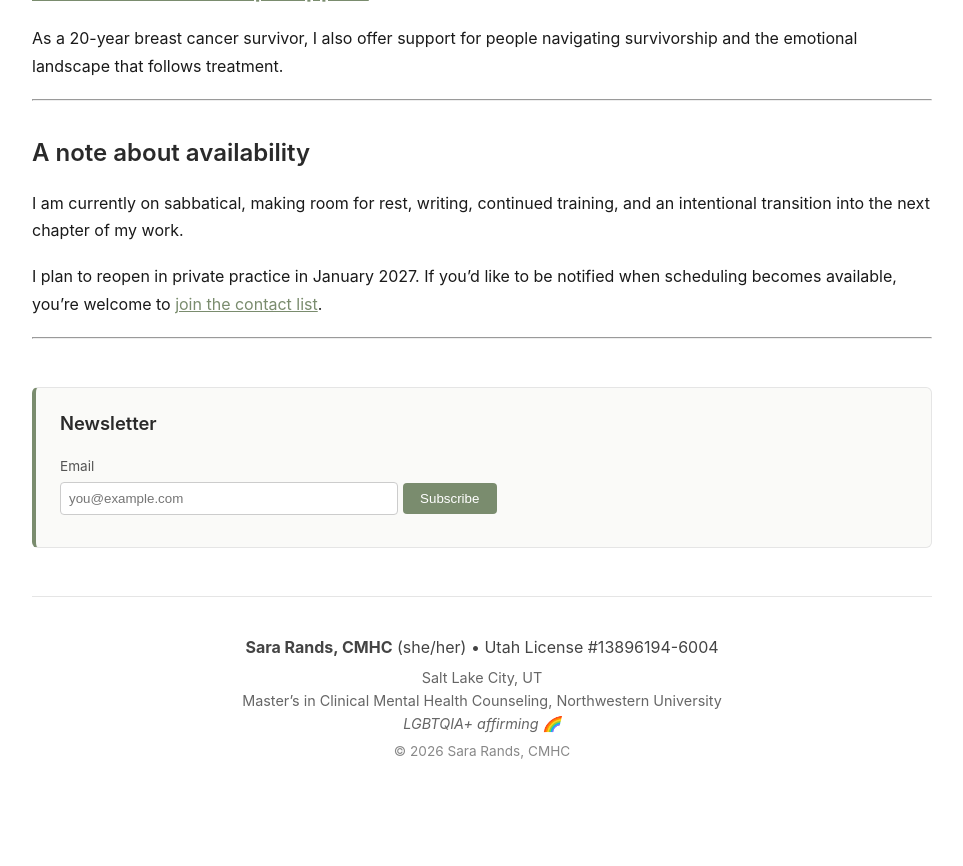
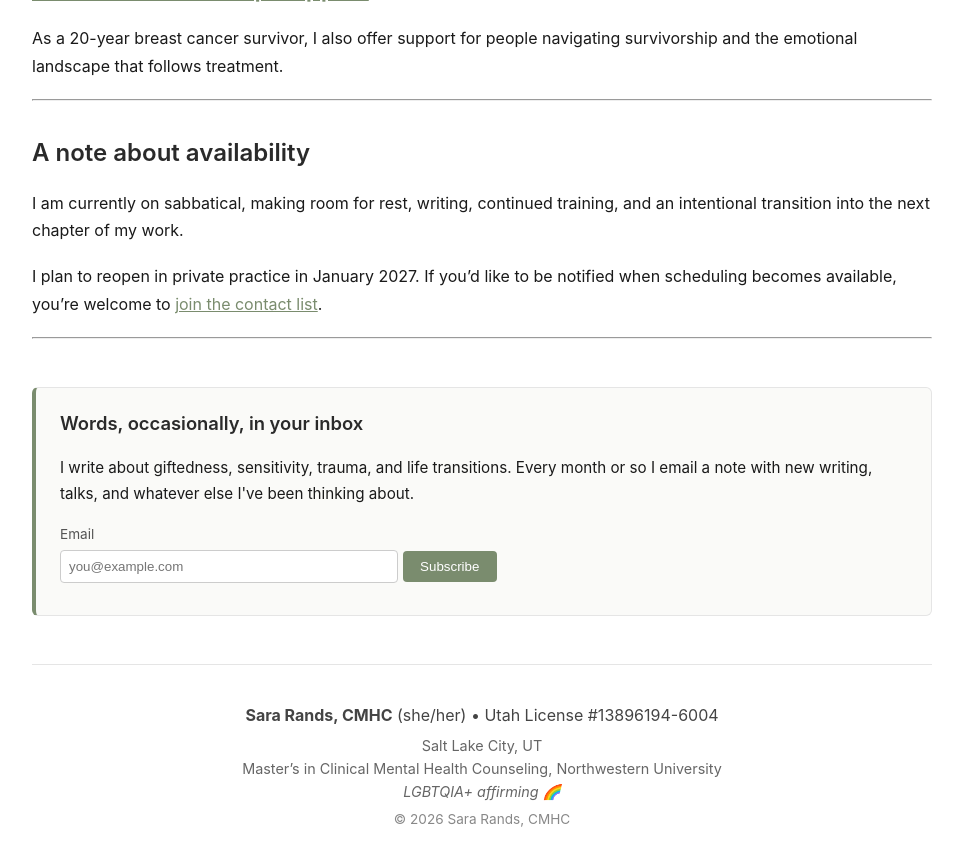
Before and after one commit to SaraRands/sararands-site, a Jekyll site: the page built from index.md, in a window 1280 px wide and 900 px high, scrolled down 4649 px. Shown: the top 866 px of the window, without its empty margins (158-1121 px from the left). Built offline with Jekyll 4.4.1, drawn with Linux system fonts in a browser that asks for light colours; before the commit the page ends 5481 px from its top, so only the background shows below that.

Commit message:
newsletter

```diff
--- a/index.md
+++ b/index.md
@@ -150,4 +150,4 @@ I plan to reopen in private practice in January 2027. If you’d like to be noti
 
 ---
 
-{% include newsletter.html compact=true heading="Newsletter" %}
+{% include newsletter.html %}
```
